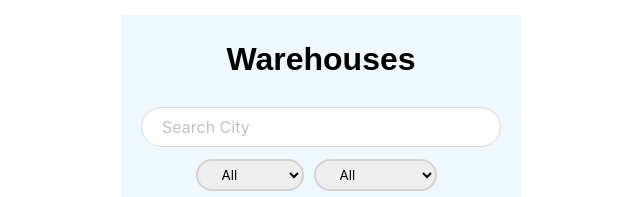
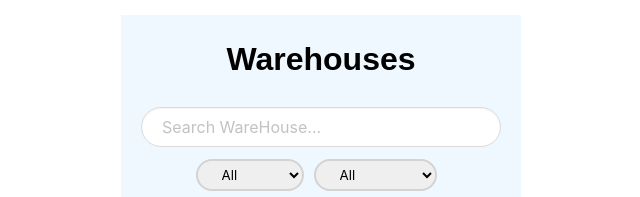
Before and after one commit to manasabingi115/WareHouses-Redux-project, a React (Create React App) app: page / in a window 1280 px wide. Shown: the top 197 px of the page, without its empty margins (319-959 px from the left). Built offline with nearby package versions, Linux system fonts and the light colour scheme.

Commit message:
corrected placeholder of search bar.

```diff
--- a/src/Search.js
+++ b/src/Search.js
@@ -12,7 +12,7 @@ const Search = () => {
         <input
           className="input"
           type="search"
-          placeholder="Search City"
+          placeholder="Search WareHouse..."
           value={searchText}
           onChange={(e) => dispatch(setSearchText(e.target.value))}
         />
```
